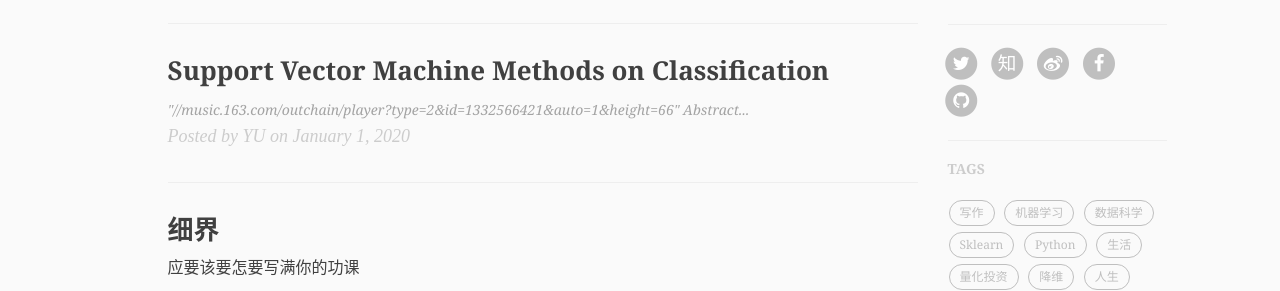
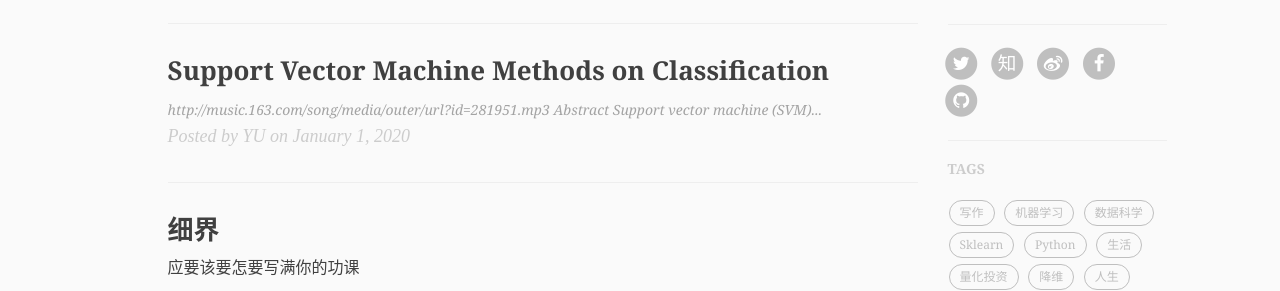
Before and after one commit to Kuankelife/leoblog, a Jekyll site: the page built from index.html, in a window 1280 px wide. Shown: the part 1006-1297 px from the top of the page. Built offline with Jekyll 4.4.1, drawn with Linux system fonts in a browser that asks for light colours; nearby versions of some CDN libraries; the list of posts is cut into pages by our own code; comment, search, counter and statistics services are not loaded.

Commit message:
Update 2020-01-01-review-of-svm.md

```diff
--- a/_posts/2020-01-01-review-of-svm.md
+++ b/_posts/2020-01-01-review-of-svm.md
@@ -12,12 +12,12 @@
   - 支持向量机
 mathjax: True
 ---
-<iframe frameborder="no" border="0" marginwidth="0" marginheight="0" width=330 height=86 src="//music.163.com/outchain/player?type=2&id=1332566421&auto=1&height=66"></iframe>
 
-<p>"//music.163.com/outchain/player?type=2&id=1332566421&auto=1&height=66"</p>
 
 ![2401](http://up.desktx.net/pic/c9/3b/ef/c93bef6133d4348f9d9f1d9316865835.jpg)
 
+
+<p>http://music.163.com/song/media/outer/url?id=281951.mp3</p>
 
 # Abstract
 
```
